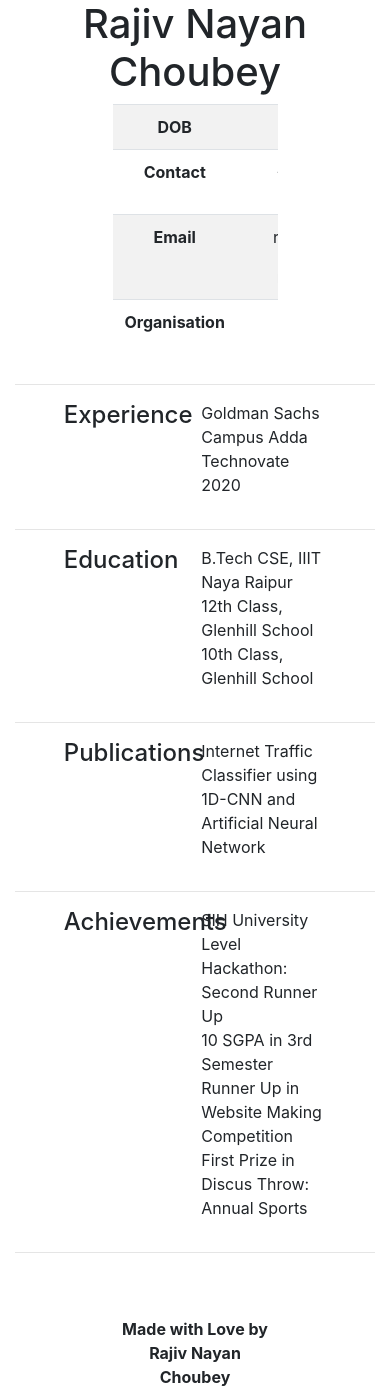
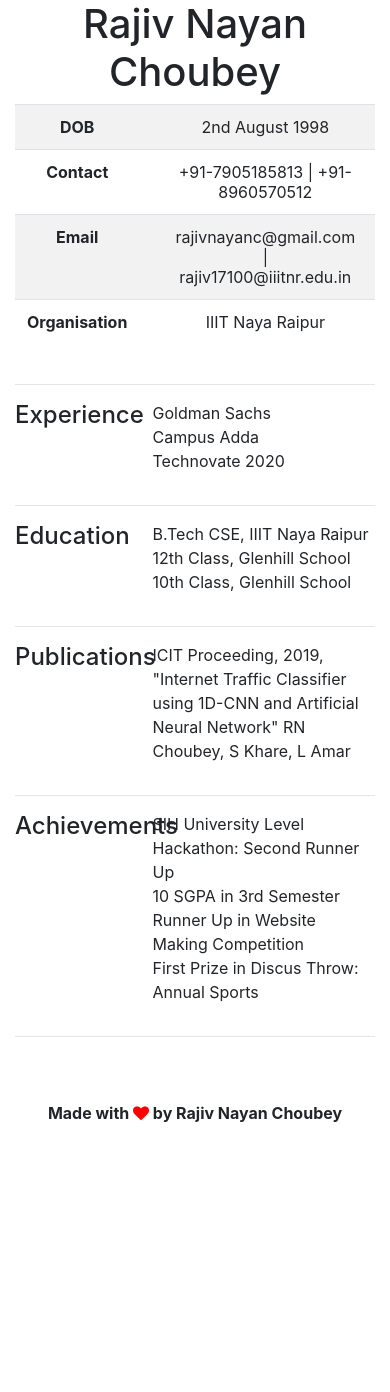
Before and after one commit to rajivnayanc/resume-creator-example, a plain HTML site: page index.html in a window 390 px wide. After the commit the page ends 1141 px from the top, so only its background shows below. Drawn offline with nearby package versions, Linux system fonts and the light colour scheme.

Commit message:
Deploying to gh-pages from  @ 50ee10e135da106c158810b1f9e0a8c38673c54b 🚀

```diff
--- a/index.html
+++ b/index.html
@@ -4,6 +4,7 @@
         <meta charset="UTF-8">
         <meta name="viewport" content="width=device-width, initial-scale=1.0">
         <link rel="stylesheet" href="https://stackpath.bootstrapcdn.com/bootstrap/4.5.2/css/bootstrap.min.css" integrity="sha384-JcKb8q3iqJ61gNV9KGb8thSsNjpSL0n8PARn9HuZOnIxN0hoP+VmmDGMN5t9UJ0Z" crossorigin="anonymous">
+        <link rel="stylesheet" href="https://stackpath.bootstrapcdn.com/font-awesome/4.7.0/css/font-awesome.min.css" integrity="sha384-wvfXpqpZZVQGK6TAh5PVlGOfQNHSoD2xbE+QkPxCAFlNEevoEH3Sl0sibVcOQVnN" crossorigin="anonymous">
 
         <title>Rajiv Nayan Choubey</title>
         <style>
@@ -20,7 +21,7 @@
                 <div class="col-12 text-center">
                     <h1>Rajiv Nayan Choubey</h1>
                 </div>
-                <div class="col-6">
+                <div class="col-12">
                     <h1>
     <div class="table-responsive">
         <table class="table table-striped text-center" bordered=1>
@@ -57,34 +58,34 @@
                 <div class="col-12">
 
         <div class="row justify-content-center">
-            <div class="col-3 text-center"><h4>Experience</h4></div>
-            <div class="col-6"><ul><li>Goldman Sachs</li><li>Campus Adda</li><li>Technovate 2020</li></ul></div>
+            <div class="col-3 col-md-3 text-center"><h4>Experience</h4></div>
+            <div class="col-9 col-md-6"><ul><li>Goldman Sachs</li><li>Campus Adda</li><li>Technovate 2020</li></ul></div>
         </div>
         <hr/>
 
         <div class="row justify-content-center">
-            <div class="col-3 text-center"><h4>Education</h4></div>
-            <div class="col-6"><ul><li>B.Tech CSE, IIIT Naya Raipur</li><li>12th Class, Glenhill School</li><li>10th Class, Glenhill School</li></ul></div>
+            <div class="col-3 col-md-3 text-center"><h4>Education</h4></div>
+            <div class="col-9 col-md-6"><ul><li>B.Tech CSE, IIIT Naya Raipur</li><li>12th Class, Glenhill School</li><li>10th Class, Glenhill School</li></ul></div>
         </div>
         <hr/>
 
         <div class="row justify-content-center">
-            <div class="col-3 text-center"><h4>Publications</h4></div>
-            <div class="col-6"><ul><li>Internet Traffic Classifier using 1D-CNN and Artificial Neural Network</li></ul></div>
+            <div class="col-3 col-md-3 text-center"><h4>Publications</h4></div>
+            <div class="col-9 col-md-6"><ul><li>ICIT Proceeding, 2019, "Internet Traffic Classifier using 1D-CNN and Artificial Neural Network" RN Choubey, S Khare, L Amar </li></ul></div>
         </div>
         <hr/>
 
         <div class="row justify-content-center">
-            <div class="col-3 text-center"><h4>Achievements</h4></div>
-            <div class="col-6"><ul><li>SIH University Level Hackathon: Second Runner Up</li><li>10 SGPA in 3rd Semester</li><li>Runner Up in Website Making Competition</li><li>First Prize in Discus Throw: Annual Sports</li></ul></div>
+            <div class="col-3 col-md-3 text-center"><h4>Achievements</h4></div>
+            <div class="col-9 col-md-6"><ul><li>SIH University Level Hackathon: Second Runner Up</li><li>10 SGPA in 3rd Semester</li><li>Runner Up in Website Making Competition</li><li>First Prize in Discus Throw: Annual Sports</li></ul></div>
         </div>
         <hr/>
 
                 </div>
             </div>
             <div class="row mt-5 justify-content-center">
-                <div class="col-6 text-center">
-                   <p> <strong>Made with Love by Rajiv Nayan Choubey</strong></p>
+                <div class="col-12 col-md-6 text-center">
+                   <p> <strong>Made with <i style="color:red" class="fa fa-heart"></i>  by Rajiv Nayan Choubey</strong></p>
                 </div>
             </div>
         </div>
```
